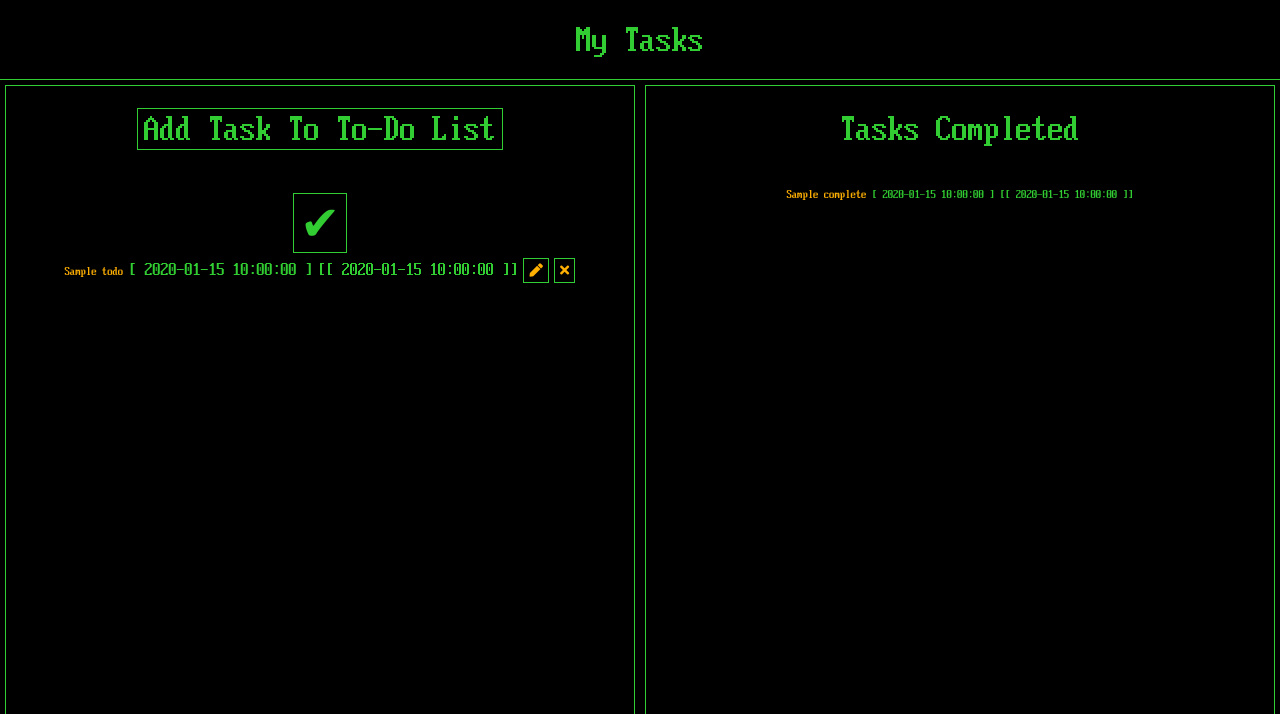
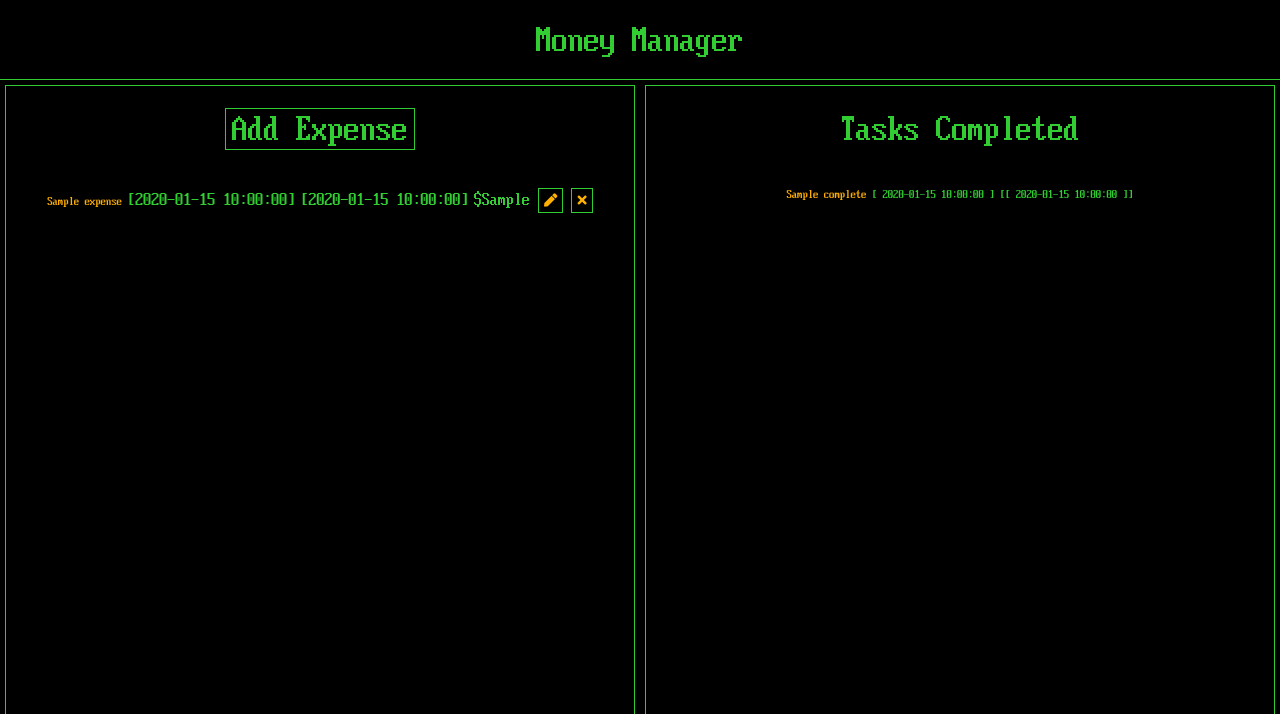
Before and after one commit to kokokonotsu/Money-Manager, a PHP site: page / in a window 1280 px wide. Shown: the top 714 px of the page. Run offline with PHP 8.4, Linux system fonts and the light colour scheme; tables that the repository leaves empty or names only in its code hold one stand-in row (values such as "Sample post"); some libraries are stand-ins or nearby versions.

Commit message:
Repurposed Task List

```diff
--- a/index.php
+++ b/index.php
@@ -11,32 +11,31 @@
 </head>
 <body class="grid-index">
   <header>
-    <h1>My Tasks</h1>
+    <h1>Money Manager</h1>
   </header>
 <main class="main-container main-grid">
-<p><a href="create.php" id="add-task-link">Add Task To To-Do List</a></p>
+<p><a href="create.php" id="add-task-link">Add Expense</a></p>
 <?php
 //Call for Database Connection
 db();
 //Assign returned connection variable to global variable instance
 global $link;
-$query = "SELECT id, todoTitle, todoDescription, time, date FROM todo";
+$query = "SELECT id, expenseTitle, expenseDescription, expenseTime, expenseDate, balanceAfterExpense FROM expense";
 $result = mysqli_query($link, $query);
 if(mysqli_num_rows($result) >= 1){
   while($row = mysqli_fetch_array($result)){
     $id =$row["id"];
-    $title = $row["todoTitle"];
-    $time = $row["time"];
-    $date = $row["date"];
+    $title = $row["expenseTitle"];
+    $time = $row["expenseTime"];
+    $date = $row["expenseDate"];
+    $expense = $row["balanceAfterExpense"];
     ?>
     <ul>
       <li>
-      <form action="" method="post" class="cross-out-form">
-        <input type="submit" class="cross-out-button" name="cross-out-button" value="&#x2714;">
-      </form>
-      <a href="detail.php?id=<?php echo $id?>" class="task-title"><?php echo "$title "?></a>
-      <span><?php echo "[ $time ]" ?></span>
-      <span><?php echo "[[ $date ]]";?></span>
+      <a href="detail.php?id=<?php echo $id?>" class="task-title"><?php echo "$title"?></a>
+      <span><?php echo "[$time]";?></span>
+      <span><?php echo "[$date]";?></span>
+      <span><?php echo "\$$expense";?>
       <button type="button" class="edit-button"><a href="update.php?id=<?php echo $id?>"><i class="fas fa-pen"></i></a></button>
       <button type="button"><a href="delete.php?id=<?php echo $id?>"><i class="fas fa-times"></i></a></button>
       </li>
```
